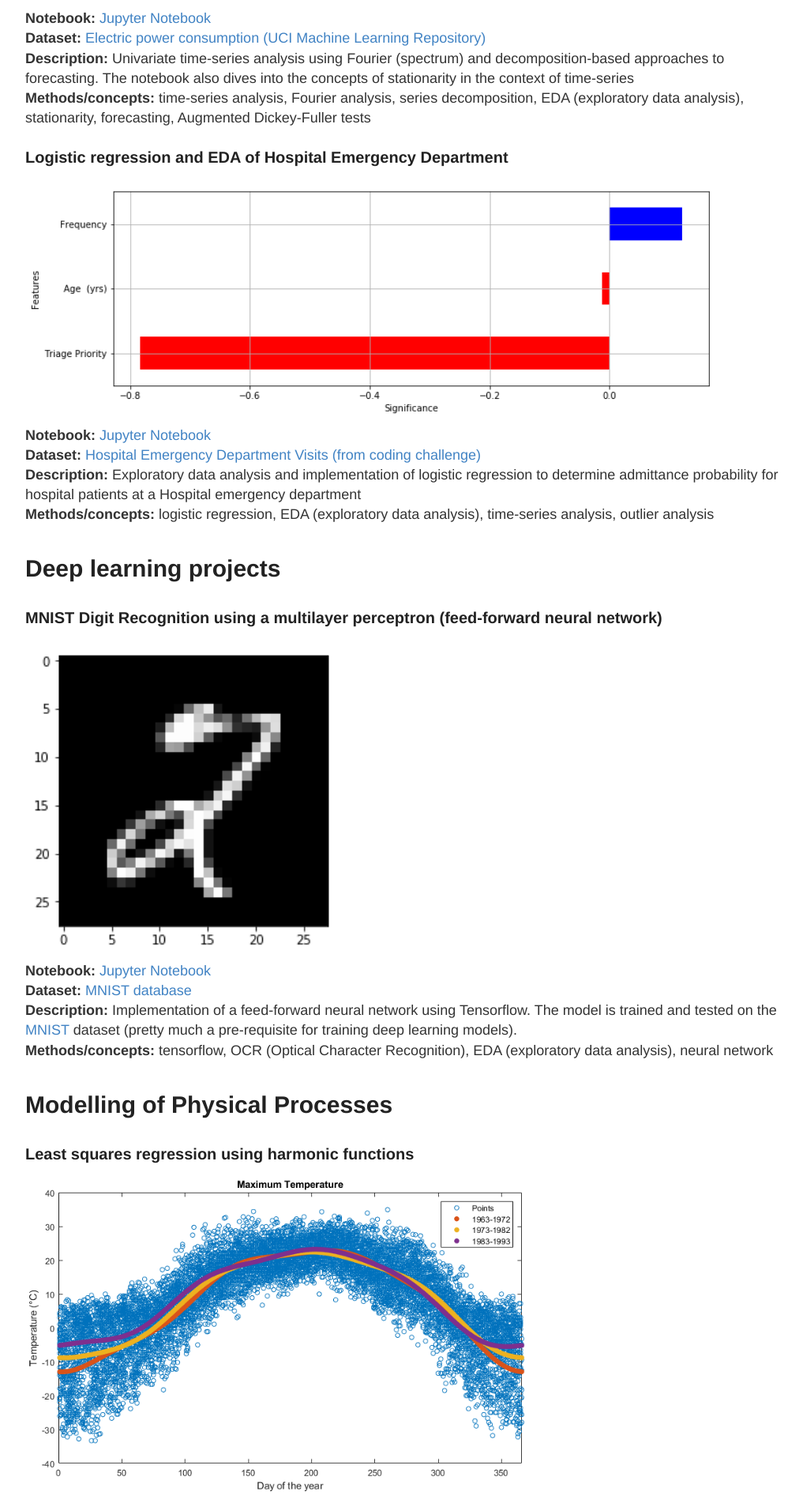
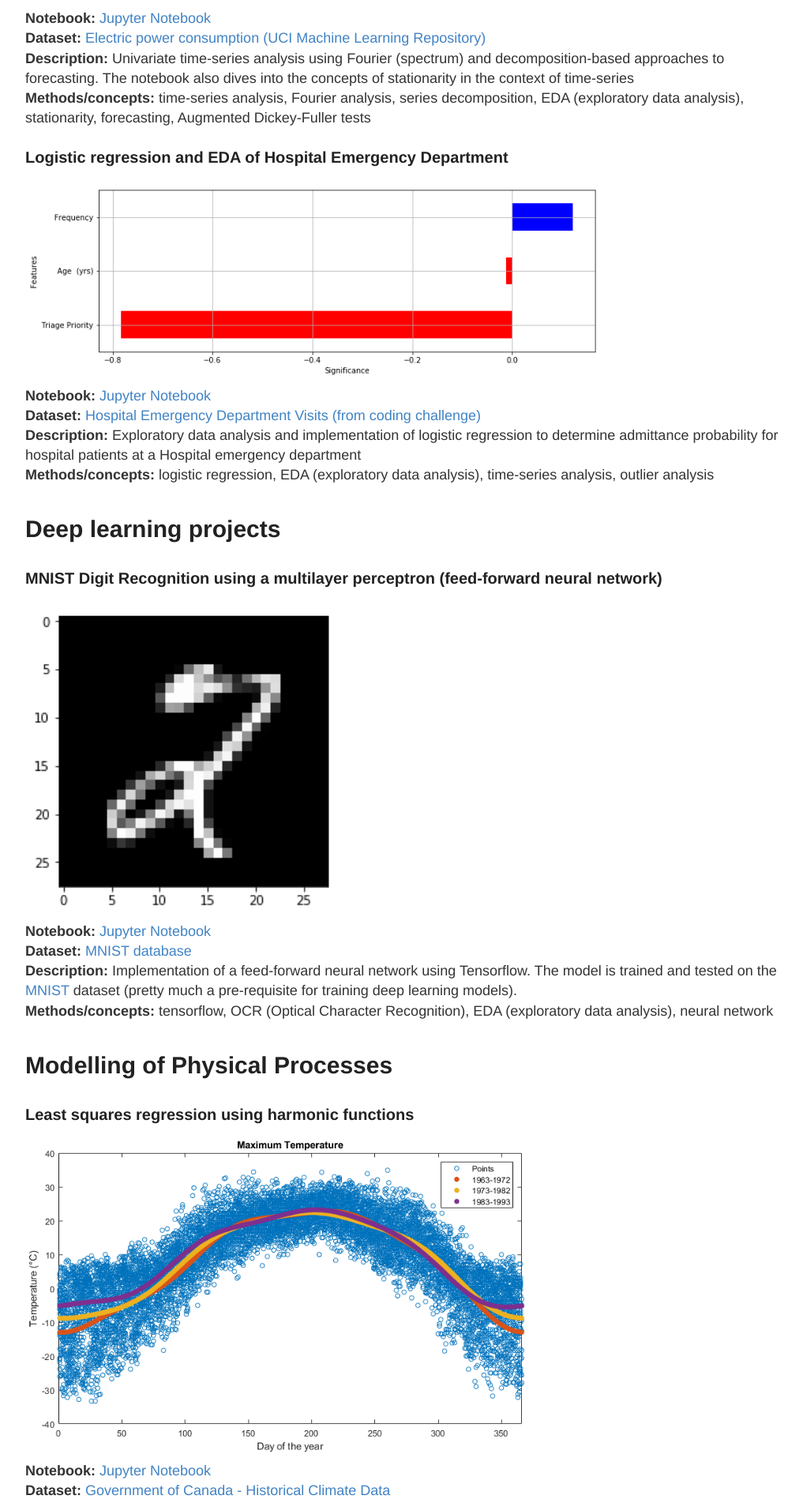
Before and after one commit to oliver-ong/oliver-ong.github.io, a Jekyll site: the page built from _posts/2018-11-12-Portfolio-Home.md, in a window 1280 px wide. Shown: the part 758-2661 px from the top of the page at 79% size, without its empty margins (118-1135 px from the left). Built offline with Jekyll 4.4.1, drawn with Linux system fonts in a browser that asks for light colours.

Commit message:
Update 2018-11-12-Portfolio-Home.md

```diff
--- a/_posts/2018-11-12-Portfolio-Home.md
+++ b/_posts/2018-11-12-Portfolio-Home.md
@@ -13,7 +13,7 @@
 **Methods/concepts:** time-series analysis, Fourier analysis, series decomposition, EDA (exploratory data analysis), stationarity, forecasting, Augmented Dickey-Fuller tests
 
 ### Logistic regression and EDA of Hospital Emergency Department
-<img src= "\images\log_regress_hospital.png" height = "300">\\
+<img src= "\images\log_regress_hospital.png" height = "250">\\
 **Notebook:** [Jupyter Notebook](https://nbviewer.jupyter.org/github/oliver-ong/oliver-ong.github.io/blob/master/Notebooks/log_regress_hospital.ipynb)\\
 **Dataset:** [Hospital Emergency Department Visits (from coding challenge)](\data\Emergency department data.xlsx)\\
 **Description:** Exploratory data analysis and implementation of logistic regression to determine admittance probability for hospital patients at a Hospital emergency department\\
```
